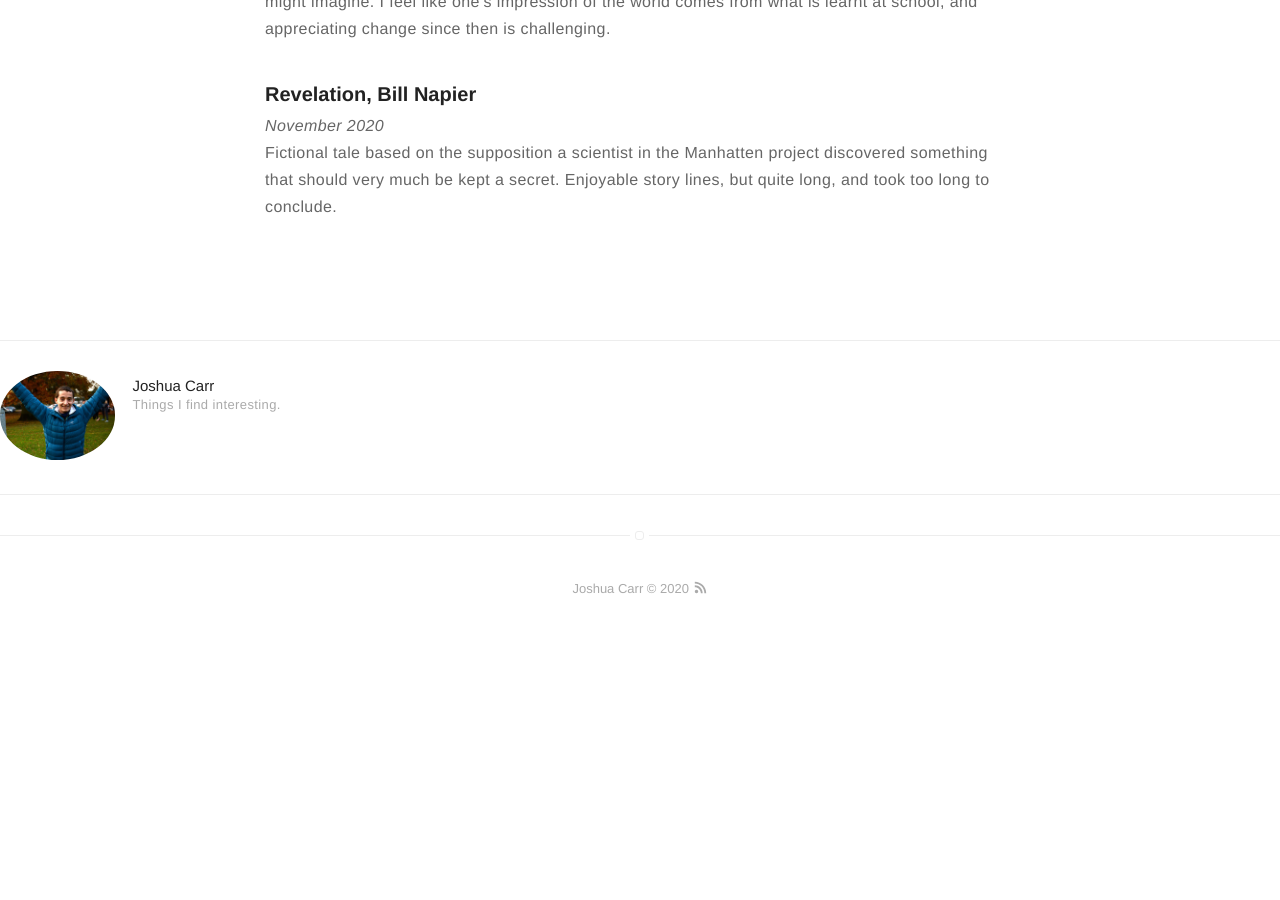
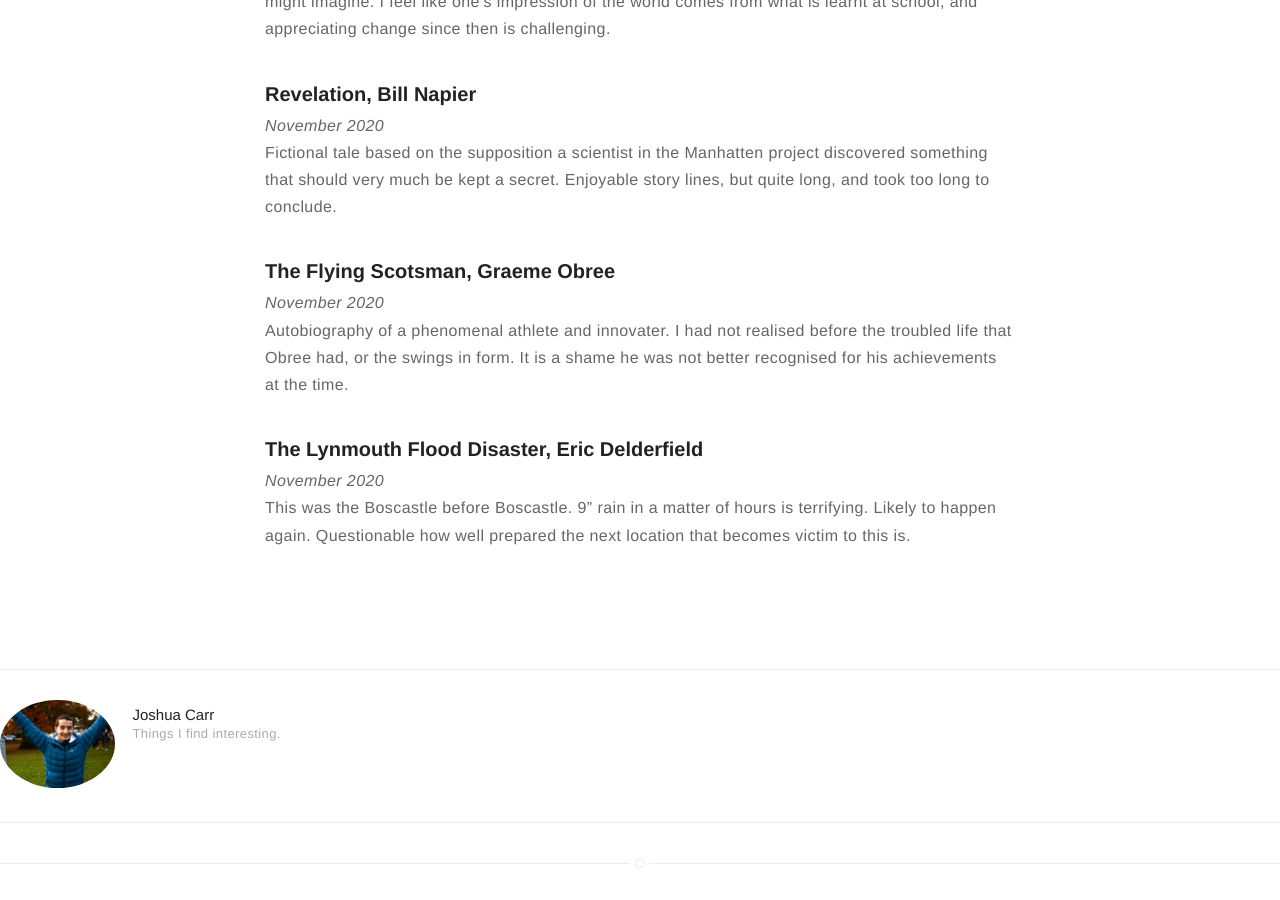
Before and after one commit to jc782/jc782.github.io, a Jekyll site: the page built from _posts/2020-04-06-BookReviews.markdown, in a window 1280 px wide and 900 px high, scrolled down 4247 px. Built offline with Jekyll 4.4.1, drawn with Linux system fonts in a browser that asks for light colours; before the commit the page ends 4883 px from its top, so only the background shows below that.

Commit message:
add lynmouth book

```diff
--- a/_posts/2020-04-06-BookReviews.markdown
+++ b/_posts/2020-04-06-BookReviews.markdown
@@ -143,3 +143,11 @@ There are many take home points from this. The world is a bad place - but it's n
 ### Revelation, Bill Napier
 *November 2020*
 Fictional tale based on the supposition a scientist in the Manhatten project discovered something that should very much be kept a secret. Enjoyable story lines, but quite long, and took too long to conclude.
+
+### The Flying Scotsman, Graeme Obree
+*November 2020*
+Autobiography of a phenomenal athlete and innovater. I had not realised before the troubled life that Obree had, or the swings in form. It is a shame he was not better recognised for his achievements at the time.
+
+### The Lynmouth Flood Disaster, Eric Delderfield
+*November 2020*
+This was the Boscastle before Boscastle. 9" rain in a matter of hours is terrifying. Likely to happen again. Questionable how well prepared the next location that becomes victim to this is.
```
